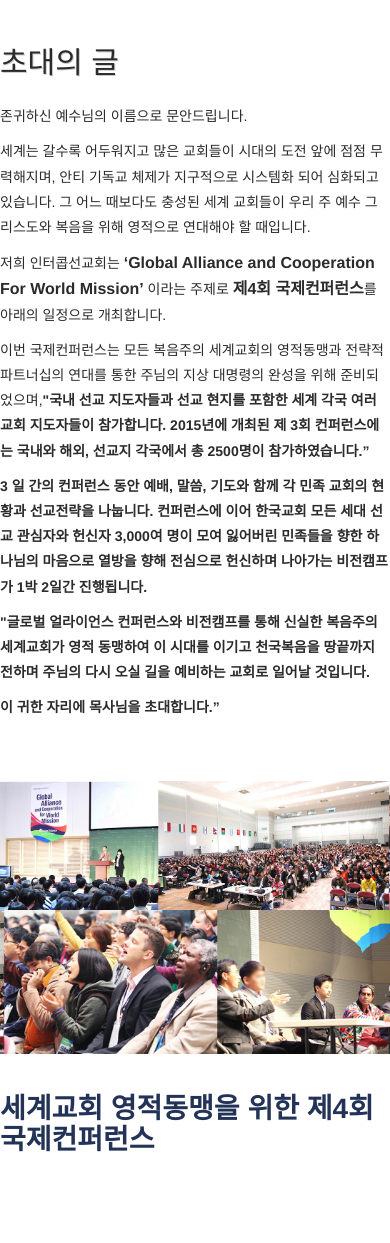
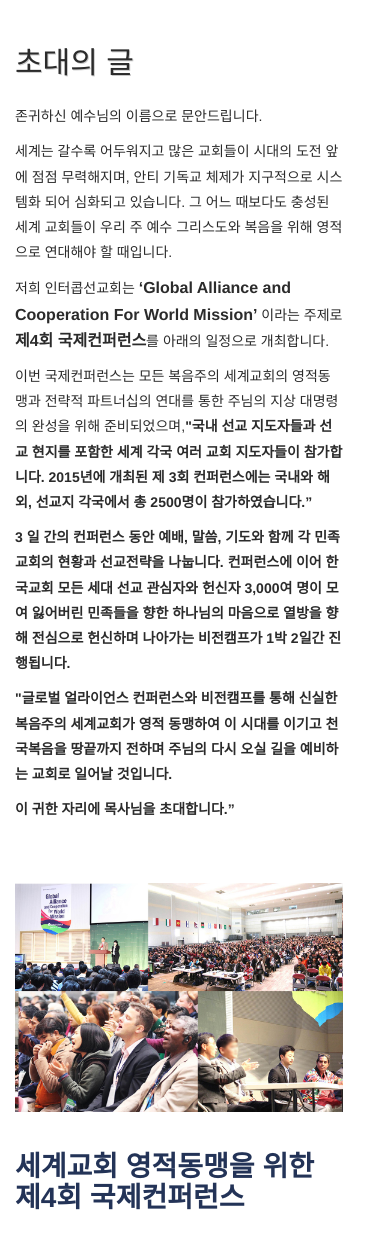
Before and after one commit to INTERCP/ga-web, a Flask app: page /ga/ in a window 390 px wide. Shown: the part 560-1803 px from the top of the page. Run offline with Flask 2, Linux system fonts and the light colour scheme; parts of the project's set-up code (start-up, migrations or seed data) failed here and were passed over; some libraries are stand-ins or nearby versions; some web fonts are replaced.

Commit message:
테스트

```diff
--- a/gaweb/templates/ga/index.html
+++ b/gaweb/templates/ga/index.html
@@ -10,7 +10,7 @@
             </div>
         </div>
 
-        <div class="col-xs-12 col-sm-12 col-md-10 col-sm-offset-1">
+        <div class="col-xs-11 col-sm-11 col-md-10 col-sm-offset-1">
             <br/>
             <br/>
 
```
